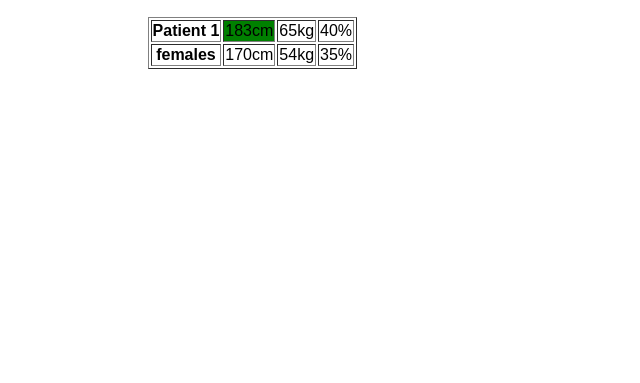
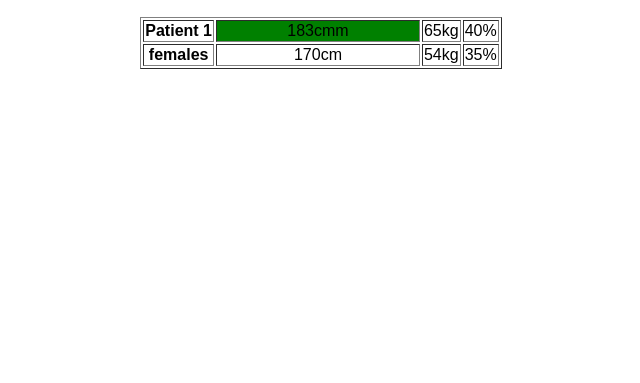
Before and after one commit to nigeldodd/pwaw3, a plain HTML site: page index.html in a window 1280 px wide. Shown: the part 417-800 px from the top of the page, without its empty margins (319-959 px from the left). Drawn offline with Linux system fonts and the light colour scheme.

Commit message:
<td style="width: 200px">

```diff
--- a/index.html
+++ b/index.html
@@ -14,7 +14,7 @@
     <table border="1" summary="">
     <tr>
         <th>Patient 1</th>
-        <td class="grn"> 183cm</td>
+        <td class="grn" style="width: 200px"> 183cmm</td>
         <td>65kg</td>
         <td>40%</td>
     </tr>
```
